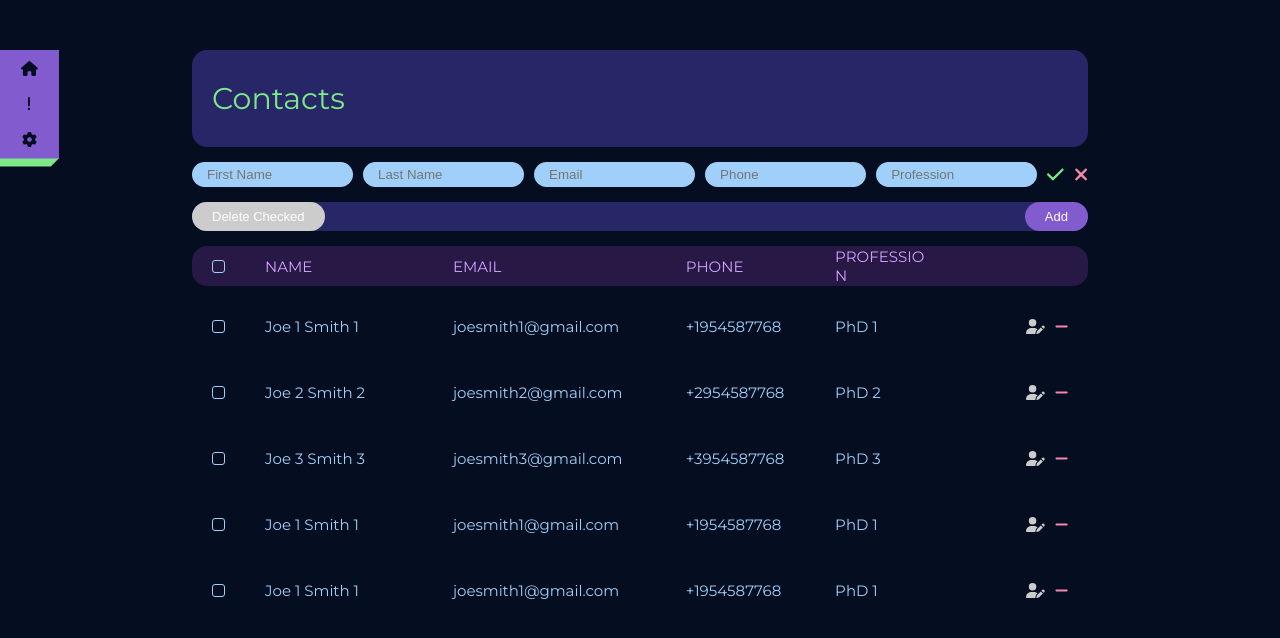
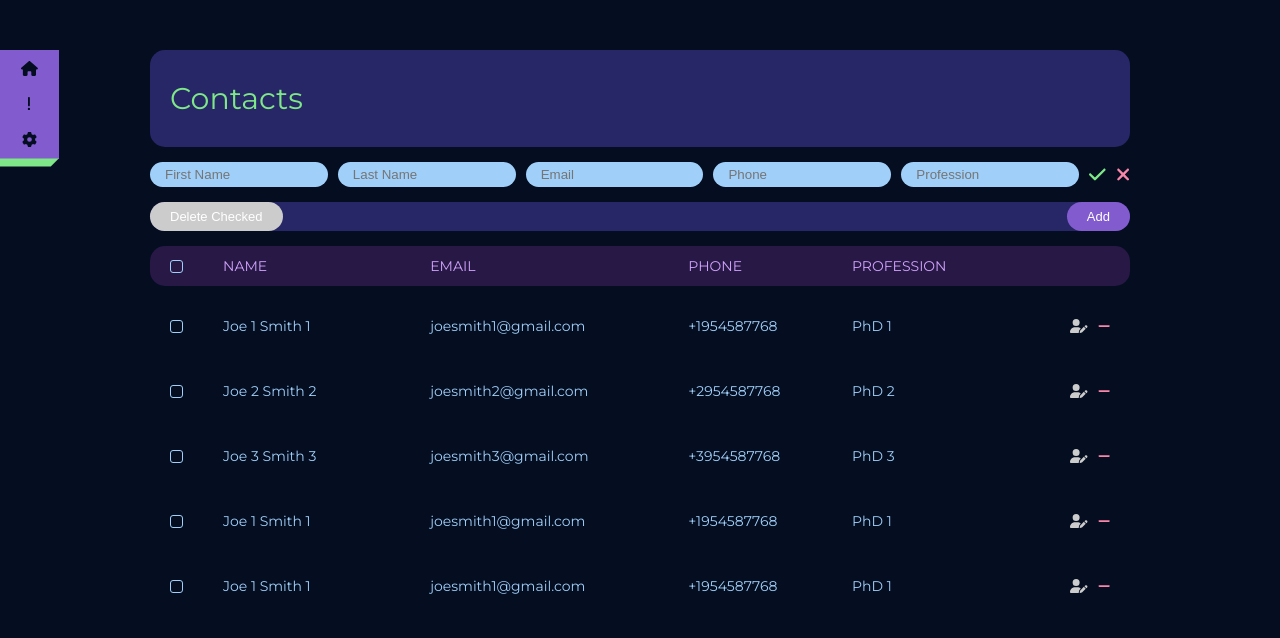
Before and after one commit to ghumash/ContactManager, a React (Create React App) app: page /#/ in a window 1280 px wide. Shown: the top 638 px of the page. Built offline with nearby package versions, Linux system fonts and the light colour scheme.

Commit message:
Refactor: "listItem.css" file

```diff
--- a/src/App/App.css
+++ b/src/App/App.css
@@ -61,8 +61,9 @@ body {
 }
 
 .Content {
+  width: 100%;
   margin: 0 auto;
-  width: 70%;
+  padding: 0 150px;
 }
 
 .checkbox {
--- a/src/List/List.css
+++ b/src/List/List.css
@@ -35,3 +35,24 @@
 .InlineEditItem > .inlineContact > :first-child {
   margin-left: 20px;
 }
+
+.row-item {
+  word-break: break-all;
+  font-size: 14px;
+}
+
+.row-item-2 {
+    width: 23%;
+}
+.row-item-3 {
+    width: 30%;
+}
+.row-item-4 {
+    width: 17%;
+}
+.row-item-5 {
+    width: 15%;
+}
+.row-item-6 {
+    width: 15%;
+}
--- a/src/List/ListHeader/ListHeader.css
+++ b/src/List/ListHeader/ListHeader.css
@@ -16,21 +16,4 @@
 .ListHeader-item {
   padding: 0 20px;
   color: var(--color-6);
-  word-break: break-all;
 }
-
-.ListHeader-item:nth-child(2) {
-  width: 23%;
-}
-.ListHeader-item:nth-child(3) {
-  width: 30%;
-}
-.ListHeader-item:nth-child(4) {
-  width: 17%;
-}
-.ListHeader-item:nth-child(5) {
-  width: 15%;
-}
-.ListHeader-item:nth-child(6) {
-  width: 15%;
-}
--- a/src/List/ListHeader/ListHeader.jsx
+++ b/src/List/ListHeader/ListHeader.jsx
@@ -15,11 +15,11 @@ export default function ListHeader({ onCheck, checkAll }) {
             <span></span>
           </label>
         </div>
-        <div className="ListHeader-item">NAME</div>
-        <div className="ListHeader-item">EMAIL</div>
-        <div className="ListHeader-item">PHONE</div>
-        <div className="ListHeader-item">PROFESSION</div>
-        <div className="ListHeader-item"></div>
+        <div className="ListHeader-item row-item-2 row-item">NAME</div>
+        <div className="ListHeader-item row-item-3 row-item">EMAIL</div>
+        <div className="ListHeader-item row-item-4 row-item">PHONE</div>
+        <div className="ListHeader-item row-item-5 row-item">PROFESSION</div>
+        <div className="ListHeader-item row-item-6 row-item"></div>
       </div>
     </div>
   );
--- a/src/List/ListItem/ListItem.css
+++ b/src/List/ListItem/ListItem.css
@@ -34,23 +34,6 @@
 
 .ListItem-item {
   padding: 16px 20px;
-  word-break: break-all;
-}
-
-.ListItem-item:nth-child(2) {
-  width: 23%;
-}
-.ListItem-item:nth-child(3) {
-  width: 30%;
-}
-.ListItem-item:nth-child(4) {
-  width: 17%;
-}
-.ListItem-item:nth-child(5) {
-  width: 15%;
-}
-.ListItem-item:nth-child(6) {
-  width: 15%;
 }
 
 .ListItem-card-item {
--- a/src/List/ListItem/ListItem.jsx
+++ b/src/List/ListItem/ListItem.jsx
@@ -62,23 +62,23 @@ export default function ListItem({
           <span></span>
         </label>
       </div>
-      <div className={!cardViewState ? "ListItem-item" : "ListItem-card-item"}>
+      <div className={!cardViewState ? "ListItem-item row-item-2 row-item" : "ListItem-card-item"}>
         {contact.avatar}
         {contact.firstName} {contact.lastName}
       </div>
-      <div className={!cardViewState ? "ListItem-item" : "ListItem-card-item"}>
+      <div className={!cardViewState ? "ListItem-item row-item-3 row-item" : "ListItem-card-item"}>
         {cardViewState ? (<p className="ListItem-carView-subtitle">Email</p>) : null}
         <a href={`mailto:${contact.email}`}>{contact.email}</a>
       </div>
-      <div className={!cardViewState ? "ListItem-item" : "ListItem-card-item"}>
+      <div className={!cardViewState ? "ListItem-item row-item-4 row-item" : "ListItem-card-item"}>
         {cardViewState ? (<p className="ListItem-carView-subtitle">Phone</p>) : null}
         <a href={`tel:${contact.phone}`}>{contact.phone}</a>
       </div>
-      <div className={!cardViewState ? "ListItem-item" : "ListItem-card-item"}>
+      <div className={!cardViewState ? "ListItem-item row-item-5 row-item" : "ListItem-card-item"}>
         {cardViewState ? (<p className="ListItem-carView-subtitle">Profession</p>) : null}
         {contact.profession}
       </div>
-      <div className={!cardViewState ? "ListItem-item" : "ListItem-card-item"}>
+      <div className={!cardViewState ? "ListItem-item row-item-6 row-item" : "ListItem-card-item"}>
         <div className="ListItem-icon-group">
           <FontAwesomeIcon
             icon={faUserPen}
--- a/src/Navbar/Navbar.css
+++ b/src/Navbar/Navbar.css
@@ -30,17 +30,20 @@
 .Navbar-link:hover:after {
   transition: all 0.25s linear;
 }
+
 .Navbar-link:hover:before {
   width: 1em;
   top: 0.5em;
   left: -1em;
 }
+
 .Navbar-link:hover:after {
   width: 1em;
   bottom: -2.5em;
   left: 1em;
-  height: 4em;
+  height: 4.1em;
 }
+
 .Navbar-link:before,
 .Navbar-link:after {
   content: "";
@@ -48,6 +51,7 @@
   transition: all 0.25s linear;
   width: 0.5em;
 }
+
 .Navbar-link:after {
   height: 3.9em;
   background: var(--color-4);
@@ -55,6 +59,7 @@
   left: 23px;
   transform: rotate(90deg) skew(0, 45deg);
 }
+
 .Navbar-link:before {
   height: 2.5em;
   background: white;
--- a/src/Navbar/Navbar.jsx
+++ b/src/Navbar/Navbar.jsx
@@ -1,33 +1,23 @@
 import "./Navbar.css";
 
-import { Link } from "react-router-dom";
+import {Link} from "react-router-dom";
 
-import { FontAwesomeIcon } from "@fortawesome/react-fontawesome";
-import {
-  faHouse,
-  faExclamation,
-  faGear,
-} from "@fortawesome/free-solid-svg-icons";
+import {FontAwesomeIcon} from "@fortawesome/react-fontawesome";
+import {faExclamation, faGear, faHouse,} from "@fortawesome/free-solid-svg-icons";
 
 export default function Navbar() {
   return (
     <>
       <ul className="Navbar">
-        <li>
         <Link to="/" className="Navbar-link">
-            <FontAwesomeIcon icon={faHouse} />
+          <FontAwesomeIcon icon={faHouse}/>
         </Link>
-        </li>
-        <li>
         <Link to="/about" className="Navbar-link">
-            <FontAwesomeIcon icon={faExclamation} />
+          <FontAwesomeIcon icon={faExclamation}/>
         </Link>
-        </li>
-        <li>
         <Link to="/settings" className="Navbar-link">
-            <FontAwesomeIcon icon={faGear} />
+          <FontAwesomeIcon icon={faGear}/>
         </Link>
-        </li>
       </ul>
     </>
   );
```
Lines whose indentation alone changed are shown as unchanged.
